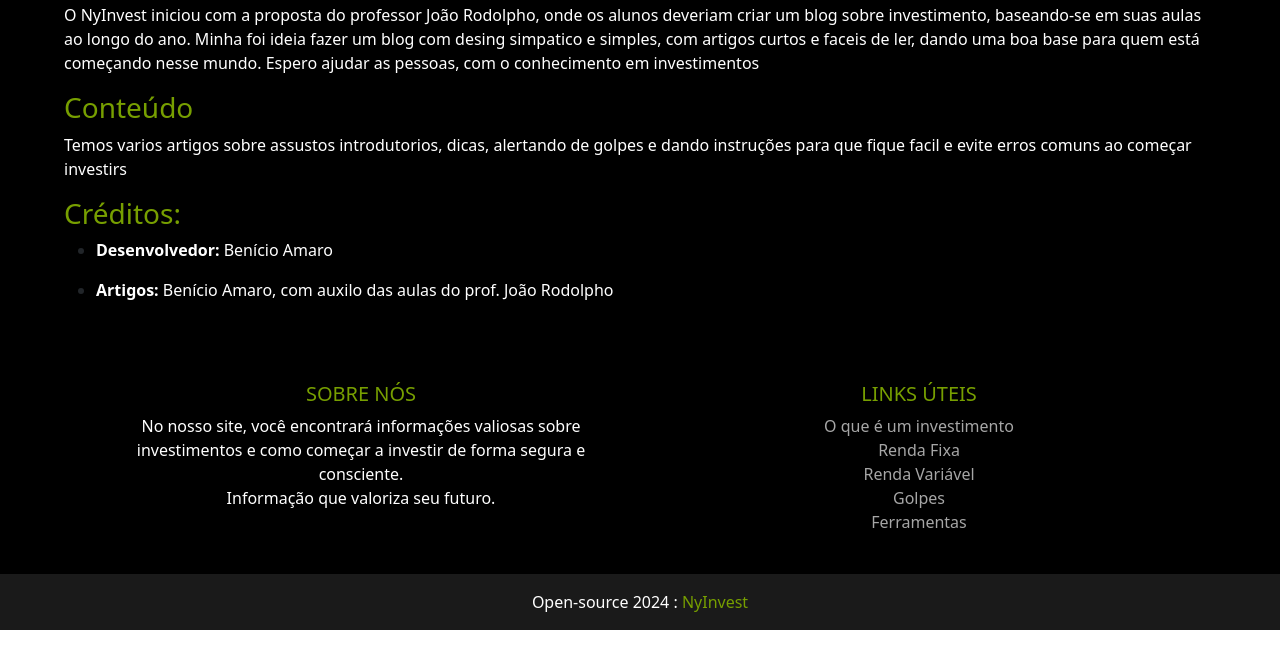
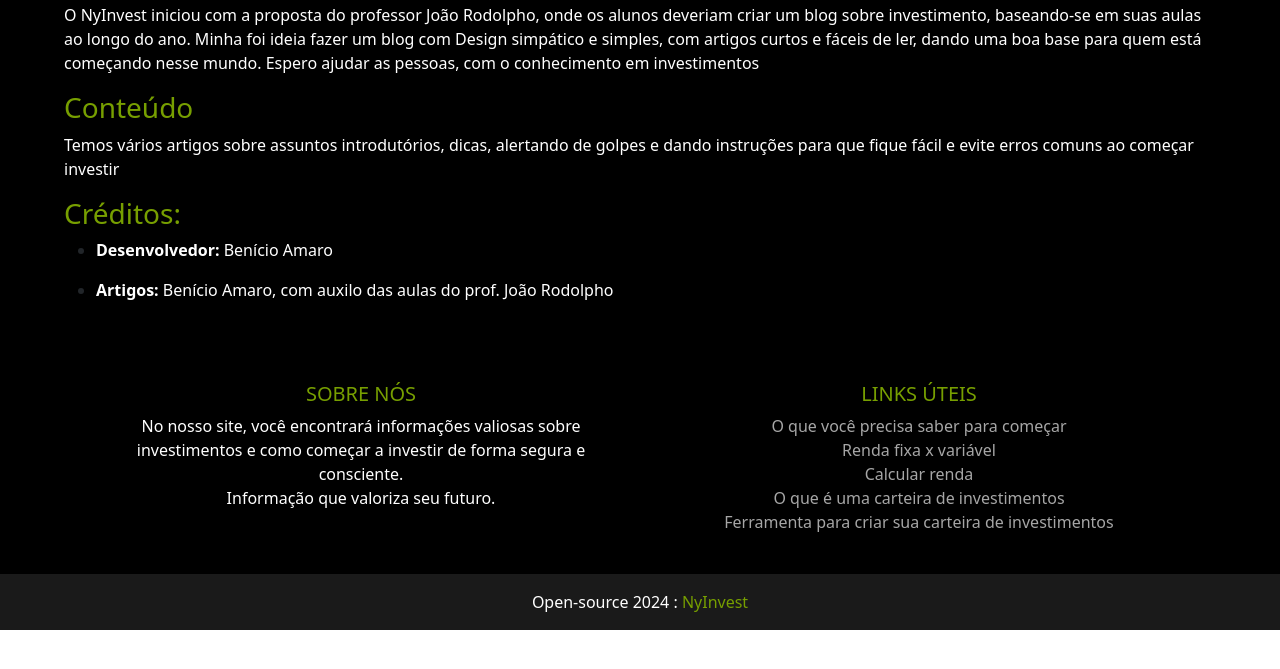
Before and after one commit to Benininico/NyInvest, a plain HTML site: page sobrenos.html in a window 1280 px wide. Shown: the part 119-788 px from the top of the page. Drawn offline with nearby package versions, Linux system fonts and the light colour scheme; a web font is replaced by a local one.

Commit message:
Alteração footer, correcão ortografica
Links corretos no footer

```diff
--- a/sobrenos.html
+++ b/sobrenos.html
@@ -86,12 +86,13 @@
             <h1 class="title">Sobre o NyInvest</h1>
             <p class="text">O NyInvest iniciou com a proposta do professor João Rodolpho, onde os alunos deveriam criar
                 um blog sobre investimento, baseando-se em suas aulas ao longo do ano. Minha foi ideia fazer um blog com
-                desing simpatico e simples, com artigos curtos e faceis de ler, dando uma boa base para quem está
+                Design simpático e simples, com artigos curtos e fáceis de ler, dando uma boa base para quem está
                 começando nesse mundo. Espero ajudar as pessoas, com o conhecimento em investimentos</p>
             <h3 class="title">Conteúdo</h3>
             <p class="text">
-                Temos varios artigos sobre assustos introdutorios, dicas, alertando de golpes e dando instruções para
-                que fique facil e evite erros comuns ao começar investirs
+                Temos vários artigos sobre assuntos introdutórios, dicas, alertando de golpes e dando
+                instruções para
+                que fique fácil e evite erros comuns ao começar investir
             </p>
             <h3 class="title">Créditos:</h3>
             <ul>
@@ -119,11 +120,14 @@
                 <div class="col-lg-6 col-md-12 mb-4 mb-md-0">
                     <h5 class="text-uppercase" style="color: #779f00;">Links úteis</h5>
                     <ul class="list-unstyled">
-                        <li><a href="#o-que-e-um-investimento" style="color: #a6a6a6;">O que é um investimento</a></li>
-                        <li><a href="#renda-fixa" style="color: #a6a6a6;">Renda Fixa</a></li>
-                        <li><a href="#renda-variável" style="color: #a6a6a6;">Renda Variável</a></li>
-                        <li><a href="#golpes" style="color: #a6a6a6;">Golpes</a></li>
-                        <li><a href="#ferramentas" style="color: #a6a6a6;">Ferramentas</a></li>
+                        <li><a href="comocomecar.html" style="color: #a6a6a6;">O que você precisa saber para começar</a>
+                        </li>
+                        <li><a href="renda.html" style="color: #a6a6a6;">Renda fixa x variável</a></li>
+                        <li><a href="rendafixa.html" style="color: #a6a6a6;">Calcular renda</a></li>
+                        <li><a href="carteira.html" style="color: #a6a6a6;">O que é uma carteira de investimentos</a>
+                        </li>
+                        <li><a href="montarcarteira.html" style="color: #a6a6a6;">Ferramenta para criar sua carteira de
+                                investimentos</a></li>
                     </ul>
                 </div>
             </div>
```
Also changed, not shown: base.html (+8 -5 lines), carteira.html (+10 -6 lines), cassinos.html (+8 -5 lines), comocomecar.html (+8 -5 lines), cursos.html (+8 -5 lines), golpesfamosos.html (+8 -5 lines), golpesinvestimento.html (+8 -5 lines), index.html (+8 -5 lines), montarcarteira.html (+8 -5 lines), poupar.html (+8 -5 lines), renda.html (+8 -5 lines), rendafixa.html (+8 -5 lines), urubudopix.html (+8 -5 lines).
